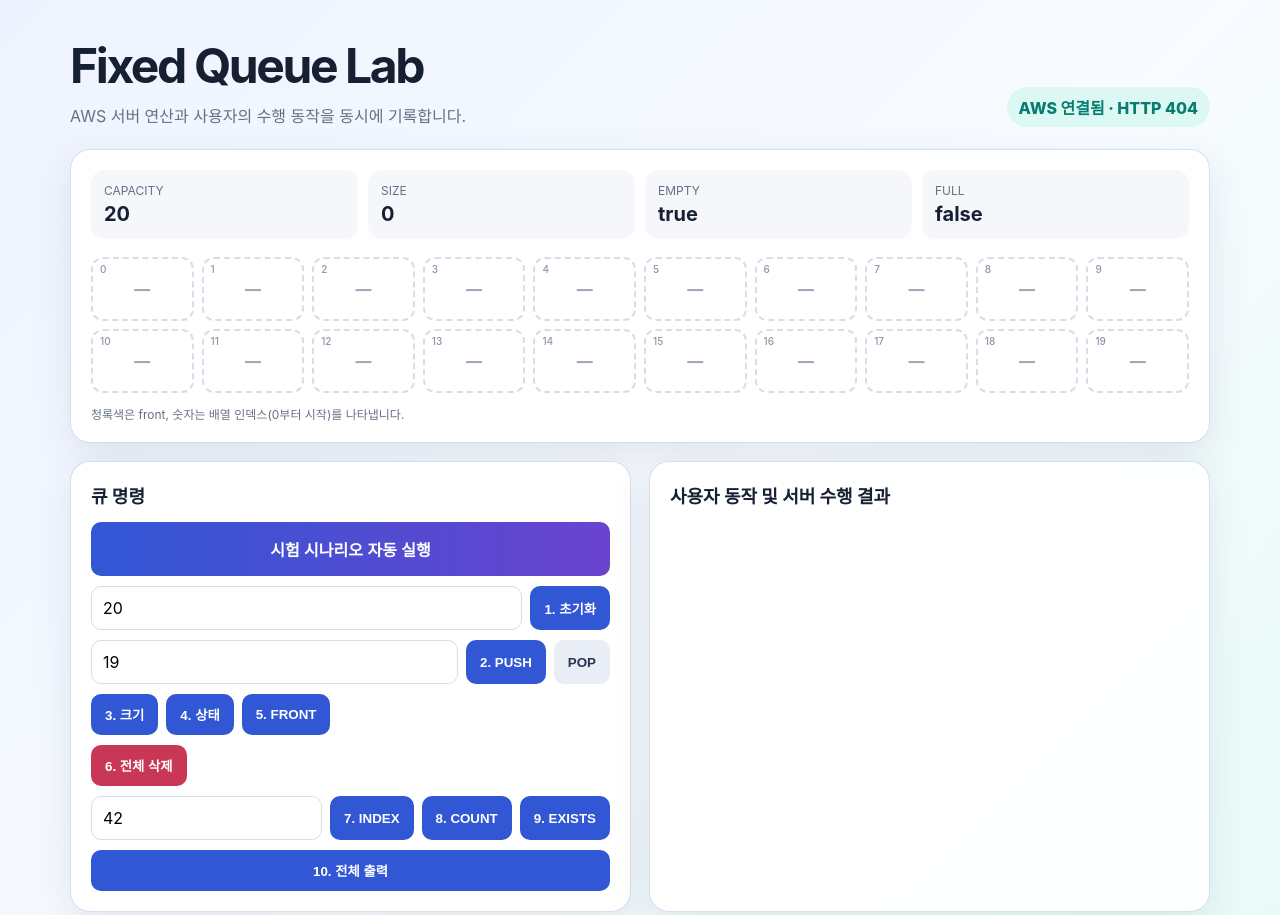
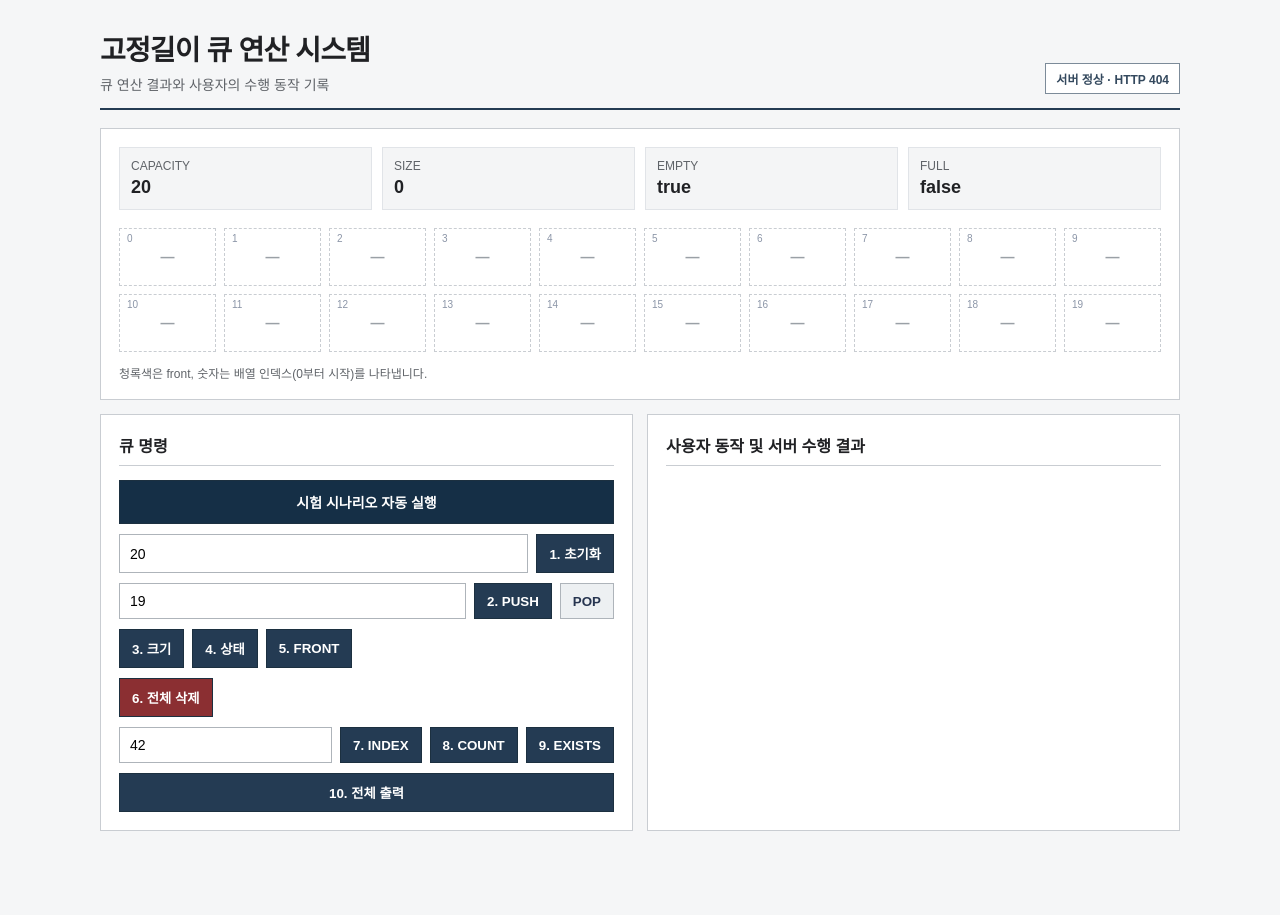
Before and after one commit to zeetee1235/fixed-queue-aws-gas, a website: page apps-script/index.html in a window 1280 px wide. Shown: the top 915 px of the page. After the commit the page ends 879 px from the top, so only its background shows below. Drawn offline with Linux system fonts and the light colour scheme; no server answers.

Commit message:
Simplify queue UI for academic presentation

```diff
--- a/apps-script/index.html
+++ b/apps-script/index.html
@@ -4,38 +4,38 @@
   <base target="_top">
   <meta charset="utf-8">
   <style>
-    :root { --ink:#172033; --muted:#667085; --line:#d7deea; --blue:#3157d5; --cyan:#10a6a1; --bg:#f3f6fb; --danger:#c93756; }
+    :root { --ink:#202124; --muted:#5f6368; --line:#c9cdd2; --navy:#243b53; --soft:#f4f5f6; --danger:#8b2f32; }
     * { box-sizing:border-box; }
-    body { margin:0; font-family:Inter,Pretendard,"Noto Sans KR",system-ui,sans-serif; color:var(--ink); background:linear-gradient(135deg,#eef3ff,#f8fbff 55%,#e8fbf8); min-height:100vh; }
-    main { max-width:1180px; margin:auto; padding:36px 20px 60px; }
-    header { display:flex; justify-content:space-between; gap:24px; align-items:flex-end; margin-bottom:22px; }
-    h1 { margin:0; font-size:clamp(28px,5vw,48px); letter-spacing:-.05em; }
-    header p { margin:8px 0 0; color:var(--muted); }
-    .badge { padding:8px 12px; border-radius:999px; background:#dcf8f2; color:#087c72; font-weight:800; white-space:nowrap; }
-    .panel { background:rgba(255,255,255,.94); border:1px solid rgba(210,220,235,.9); border-radius:20px; box-shadow:0 14px 40px rgba(41,60,100,.10); padding:20px; }
-    .queue-panel { margin-bottom:18px; }
+    body { margin:0; font-family:"Noto Sans KR","Malgun Gothic",Arial,sans-serif; color:var(--ink); background:#f5f6f7; min-height:100vh; font-size:14px; }
+    main { max-width:1120px; margin:auto; padding:28px 20px 48px; }
+    header { display:flex; justify-content:space-between; gap:24px; align-items:flex-end; border-bottom:2px solid var(--navy); padding-bottom:14px; margin-bottom:18px; }
+    h1 { margin:0; font-size:28px; font-weight:700; letter-spacing:-.03em; }
+    header p { margin:6px 0 0; color:var(--muted); }
+    .badge { padding:6px 10px; border:1px solid #7c8b99; background:white; color:#34495e; font-size:12px; font-weight:600; white-space:nowrap; }
+    .panel { background:white; border:1px solid var(--line); padding:18px; }
+    .queue-panel { margin-bottom:14px; }
     .metrics { display:grid; grid-template-columns:repeat(4,1fr); gap:10px; margin-bottom:18px; }
-    .metric { background:#f5f7fb; border-radius:14px; padding:13px; }
+    .metric { background:var(--soft); border:1px solid #e1e4e8; padding:11px; }
     .metric span { display:block; color:var(--muted); font-size:12px; margin-bottom:4px; }
-    .metric strong { font-size:20px; }
+    .metric strong { font-size:18px; }
     .queue { display:grid; grid-template-columns:repeat(10,1fr); gap:8px; }
-    .cell { position:relative; min-height:64px; display:grid; place-items:center; border:2px dashed var(--line); border-radius:12px; color:#a0a9b8; font-weight:800; transition:.2s; }
-    .cell.filled { border-style:solid; border-color:#8ea4ef; color:#19378e; background:#edf1ff; transform:translateY(-2px); }
-    .cell.front { border-color:var(--cyan); background:#ddf8f4; color:#087c72; }
+    .cell { position:relative; min-height:58px; display:grid; place-items:center; border:1px dashed var(--line); color:#9aa0a6; font-weight:700; }
+    .cell.filled { border-style:solid; border-color:#8494a3; color:#1f2d3d; background:#eef1f4; }
+    .cell.front { border:2px solid var(--navy); background:#dfe7ee; color:#182b3a; }
     .idx { position:absolute; top:4px; left:7px; color:#8b95a7; font-size:10px; font-weight:500; }
-    .layout { display:grid; grid-template-columns:1fr 1fr; gap:18px; }
-    h2 { margin:0 0 14px; font-size:18px; }
+    .layout { display:grid; grid-template-columns:1fr 1fr; gap:14px; }
+    h2 { margin:0 0 14px; padding-bottom:8px; border-bottom:1px solid var(--line); font-size:16px; }
     .controls { display:grid; gap:10px; }
     .row { display:flex; gap:8px; flex-wrap:wrap; }
-    input { min-width:90px; flex:1; border:1px solid var(--line); border-radius:10px; padding:11px; font:inherit; }
-    button { border:0; border-radius:10px; padding:11px 14px; color:white; background:var(--blue); font-weight:750; cursor:pointer; transition:.15s; }
-    button:hover { filter:brightness(1.08); transform:translateY(-1px); }
-    button.secondary { color:#273550; background:#e9edf5; }
+    input { min-width:90px; flex:1; border:1px solid #aeb4ba; padding:9px 10px; font:inherit; background:white; }
+    button { border:1px solid #1c3040; padding:9px 12px; color:white; background:var(--navy); font-weight:600; cursor:pointer; }
+    button:hover { background:#172b3a; }
+    button.secondary { color:#273550; background:#edf0f2; border-color:#aeb4ba; }
     button.danger { background:var(--danger); }
-    button.demo { width:100%; padding:15px; font-size:16px; background:linear-gradient(90deg,var(--blue),#6a43cf); }
+    button.demo { width:100%; padding:11px; font-size:14px; background:#152f46; }
     button:disabled { opacity:.5; cursor:wait; }
     .logs { max-height:400px; overflow:auto; display:grid; gap:8px; }
-    .log { border-left:4px solid var(--blue); background:#f7f9fc; border-radius:8px; padding:10px 12px; }
+    .log { border-left:3px solid var(--navy); background:#f5f6f7; padding:9px 11px; }
     .log.error { border-color:var(--danger); }
     .log time { color:var(--muted); font-size:11px; }
     .log b { display:block; margin:3px 0; }
@@ -47,7 +47,7 @@
 <body>
 <main>
   <header>
-    <div><h1>Fixed Queue Lab</h1><p>AWS 서버 연산과 사용자의 수행 동작을 동시에 기록합니다.</p></div>
+    <div><h1>고정길이 큐 연산 시스템</h1><p>큐 연산 결과와 사용자의 수행 동작 기록</p></div>
     <div class="badge" id="connection">서버 확인 중</div>
   </header>
 
@@ -120,7 +120,7 @@
     return new Promise((resolve,reject) => {
       addLog('사용자 → '+label,{action,...payload});
       queueTransport(action,payload,data => {
-        render(data.result); addLog('AWS 서버 → '+label,data.result); resolve(data.result);
+        render(data.result); addLog('서버 결과 → '+label,data.result); resolve(data.result);
       },error => {
         addLog('오류 → '+label,error.message||String(error),true); reject(error);
       });
@@ -150,9 +150,9 @@
   }
   render(state);
   if(window.google && google.script && google.script.run) {
-    google.script.run.withSuccessHandler(info => { document.getElementById('connection').textContent='AWS 연결됨 · HTTP '+info.status; }).withFailureHandler(() => { document.getElementById('connection').textContent='AWS 연결 실패'; }).checkServer();
+    google.script.run.withSuccessHandler(info => { document.getElementById('connection').textContent='서버 정상 · HTTP '+info.status; }).withFailureHandler(() => { document.getElementById('connection').textContent='서버 연결 실패'; }).checkServer();
   } else {
-    fetch('/healthz').then(r=>{document.getElementById('connection').textContent='AWS 연결됨 · HTTP '+r.status;}).catch(()=>{document.getElementById('connection').textContent='AWS 연결 실패';});
+    fetch('/healthz').then(r=>{document.getElementById('connection').textContent='서버 정상 · HTTP '+r.status;}).catch(()=>{document.getElementById('connection').textContent='서버 연결 실패';});
   }
 </script>
 </body>
```
